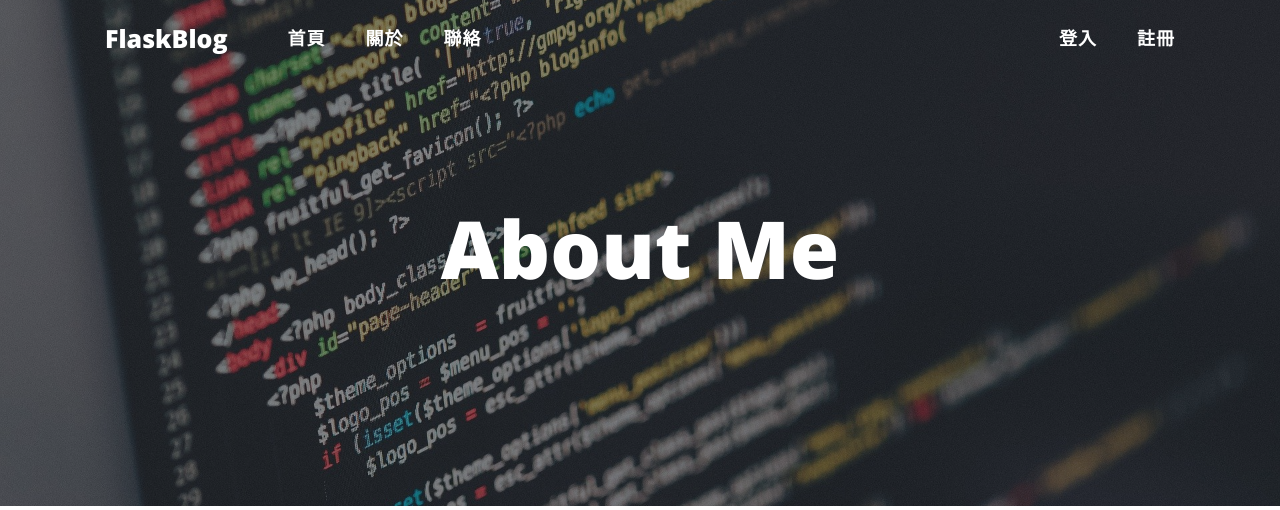
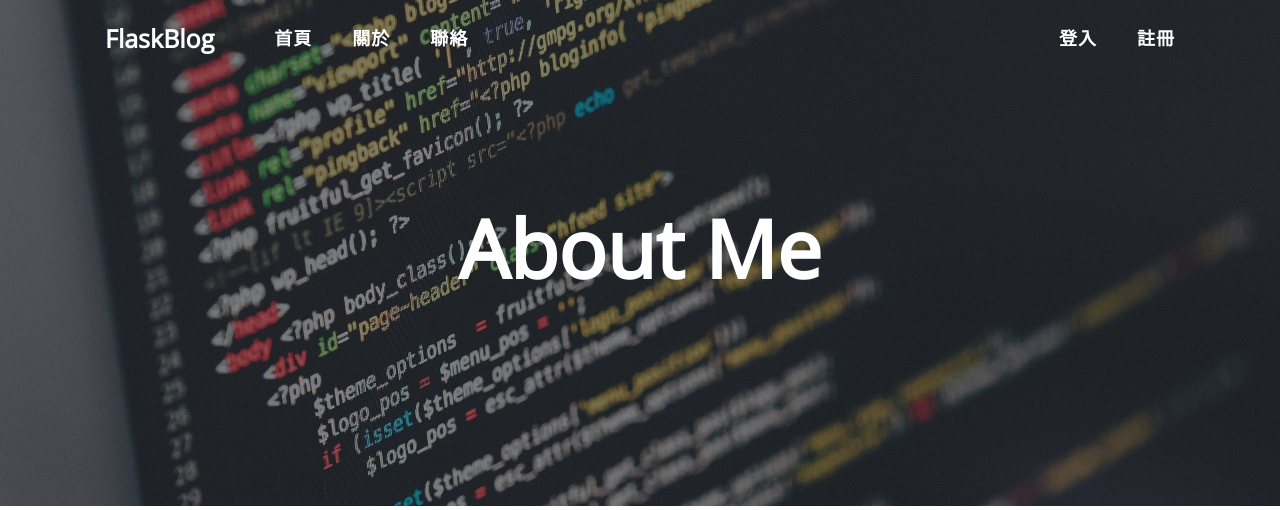
Before and after one commit to andylou0102/python_flask_blog, a Flask app: page /about in a window 1280 px wide. Shown: the top 510 px of the page. Run offline with Flask 2, Linux system fonts and the light colour scheme; some libraries are stand-ins or nearby versions.

Commit message:
new update

```diff
--- a/blog/templates/index.html
+++ b/blog/templates/index.html
@@ -8,8 +8,9 @@
     <!-- Bootstrape -->
     <link rel="stylesheet" href="https://stackpath.bootstrapcdn.com/bootstrap/4.4.1/css/bootstrap.min.css" integrity="sha384-Vkoo8x4CGsO3+Hhxv8T/Q5PaXtkKtu6ug5TOeNV6gBiFeWPGFN9MuhOf23Q9Ifjh" crossorigin="anonymous">
     <!-- font -->
-    <link href='https://fonts.googleapis.com/css?family=Lora:400,700,400italic,700italic' rel='stylesheet' type='text/css'>
-    <link href='https://fonts.googleapis.com/css?family=Open+Sans:300italic,400italic,600italic,700italic,800italic,400,300,600,700,800' rel='stylesheet' type='text/css'>
+    <!-- <link href='https://fonts.googleapis.com/css?family=Lora:400,700,400italic,700italic' rel='stylesheet' type='text/css'> -->
+    <link href="https://fonts.googleapis.com/css2?family=Lora&family=Open+Sans&display=swap" rel="stylesheet">
+    <!-- <link href='https://fonts.googleapis.com/css?family=Open+Sans:300italic,400italic,600italic,700italic,800italic,400,300,600,001700,800' rel='stylesheet' type='text/css'> -->
 
     <!-- custom style -->
     <link rel="stylesheet" type="text/css" href="{{ url_for('static', filename='main.css') }}">
@@ -103,6 +104,6 @@
     </footer>
     <script src="https://code.jquery.com/jquery-3.4.1.slim.min.js" integrity="sha384-J6qa4849blE2+poT4WnyKhv5vZF5SrPo0iEjwBvKU7imGFAV0wwj1yYfoRSJoZ+n" crossorigin="anonymous"></script>
     <script src="https://cdn.jsdelivr.net/npm/popper.js@1.16.0/dist/umd/popper.min.js" integrity="sha384-Q6E9RHvbIyZFJoft+2mJbHaEWldlvI9IOYy5n3zV9zzTtmI3UksdQRVvoxMfooAo" crossorigin="anonymous"></script>
-    <script src="https://stackpath.bootstrapcdn.com/bootstrap/4.4.1/js/bootstrap.min.js" integrity="sha384-wfSDF2E50Y2D1uUdj0O3uMBJnjuUD4Ih7YwaYd1iqfktj0Uod8GCExl3Og8ifwB6" crossorigin="anonymous"></script>
+    <!-- <script src="https://stackpath.bootstrapcdn.com/bootstrap/4.4.1/js/bootstrap.min.js" integrity="sha384-wfSDF2E50Y2D1uUdj0O3uMBJnjuUD4Ih7YwaYd1iqfktj0Uod8GCExl3Og8ifwB6" crossorigin="anonymous"></script> -->
 </body>
 </html>
```
